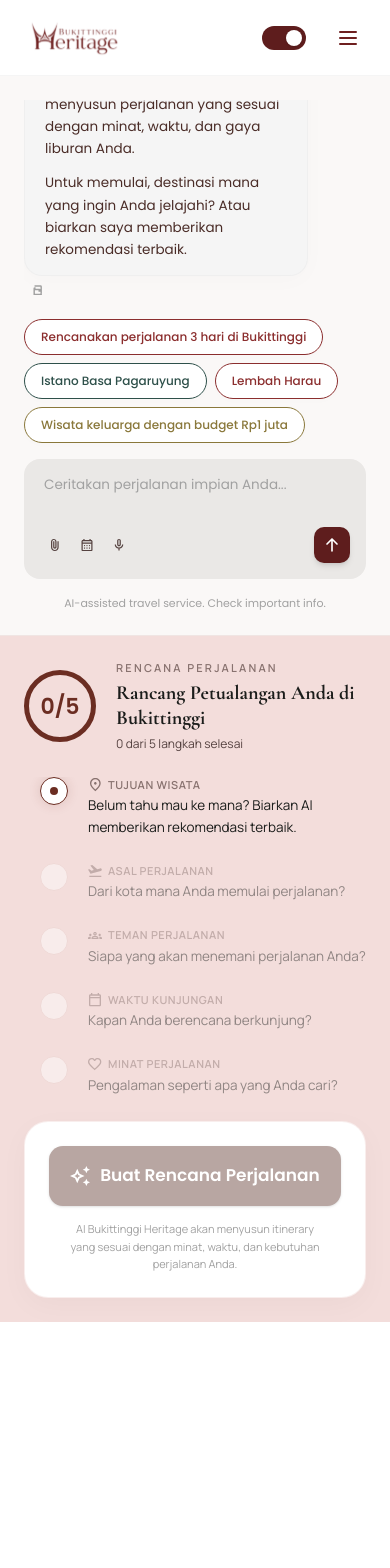
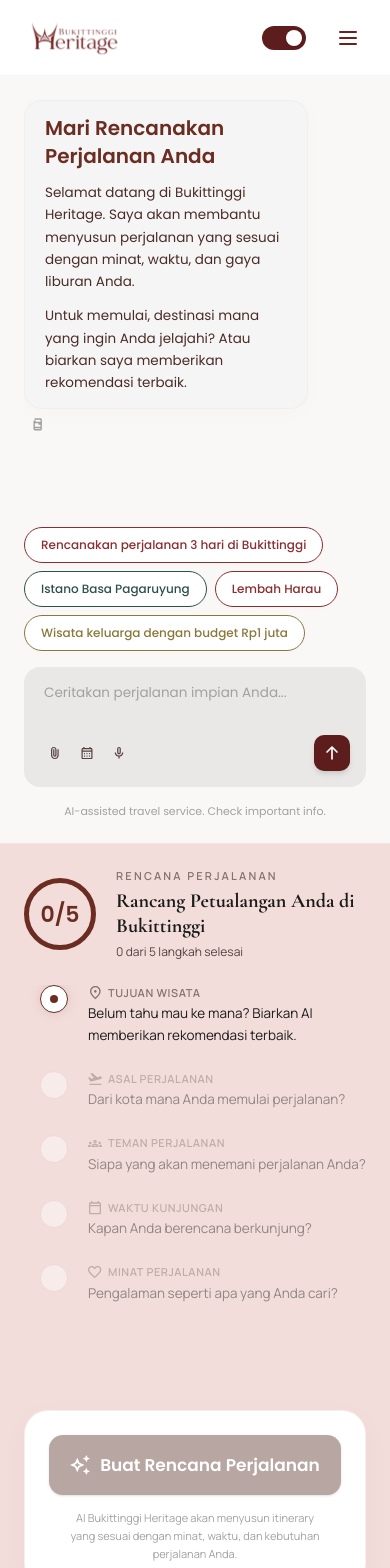
Before and after one commit to zezee9542-beep/bukittinggi, a React (Vite) app: page /travel-planner in a window 390 px wide. Shown: the top 1568 px of the page. Before the commit the page ends 1322 px from the top, so only its background shows below. Built offline with nearby package versions, Linux system fonts and the light colour scheme; a web font is replaced by a local one.

Commit message:
update fitur

```diff
--- a/src/components/TravelPlannerPage.tsx
+++ b/src/components/TravelPlannerPage.tsx
@@ -868,7 +868,7 @@ export function TravelPlannerPage() {
     >
 
       {/* ── Left Column (50% Split) ── */}
-      <div className="w-full lg:w-1/2 flex flex-col p-6 md:p-8 lg:p-10 justify-between border-b lg:border-b-0 lg:border-r border-[#D6B8B3]/30 h-[560px] sm:h-[620px] lg:h-[calc(100vh-76px)] lg:min-h-[680px] min-h-0">
+      <div className="w-full lg:w-1/2 flex flex-col p-6 md:p-8 lg:p-10 justify-between border-b lg:border-b-0 lg:border-r border-[#D6B8B3]/30 h-[calc(100vh-76px)] lg:min-h-[680px] min-h-0">
 
         {/* Welcome Card & Conversation scrollable container */}
         <div className="flex-1 flex flex-col min-h-0">
@@ -1072,7 +1072,7 @@ export function TravelPlannerPage() {
       </div>
 
       {/* ── Right Column (50% Split) ── */}
-      <div className="w-full lg:w-1/2 bg-[#F3DDDB] p-6 md:p-8 lg:p-12 flex flex-col justify-between min-h-[580px] sm:min-h-[640px] lg:h-[calc(100vh-76px)] lg:min-h-[680px]">
+      <div className="w-full lg:w-1/2 bg-[#F3DDDB] p-6 md:p-8 lg:p-12 flex flex-col justify-between h-[calc(100vh-76px)] lg:min-h-[680px]">
 
         {/* Progress Header */}
         <div className="flex items-center gap-5 mb-6 flex-shrink-0">
```
